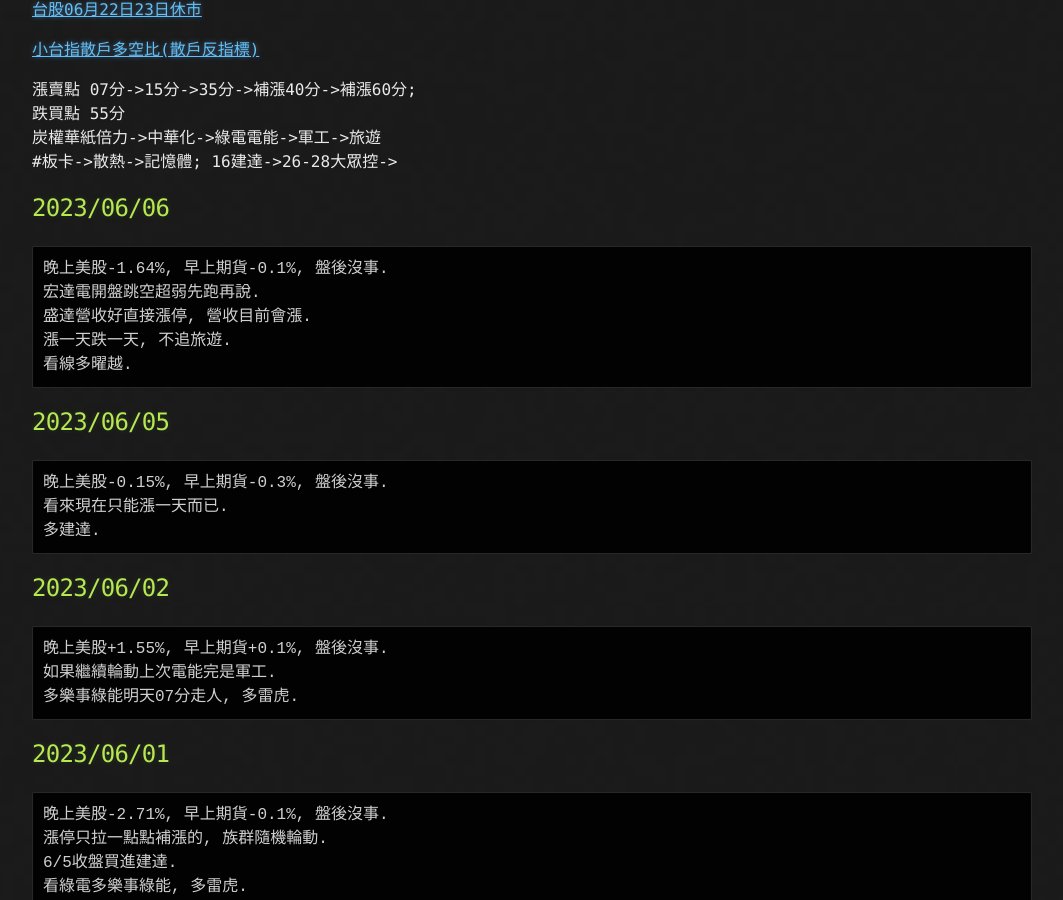
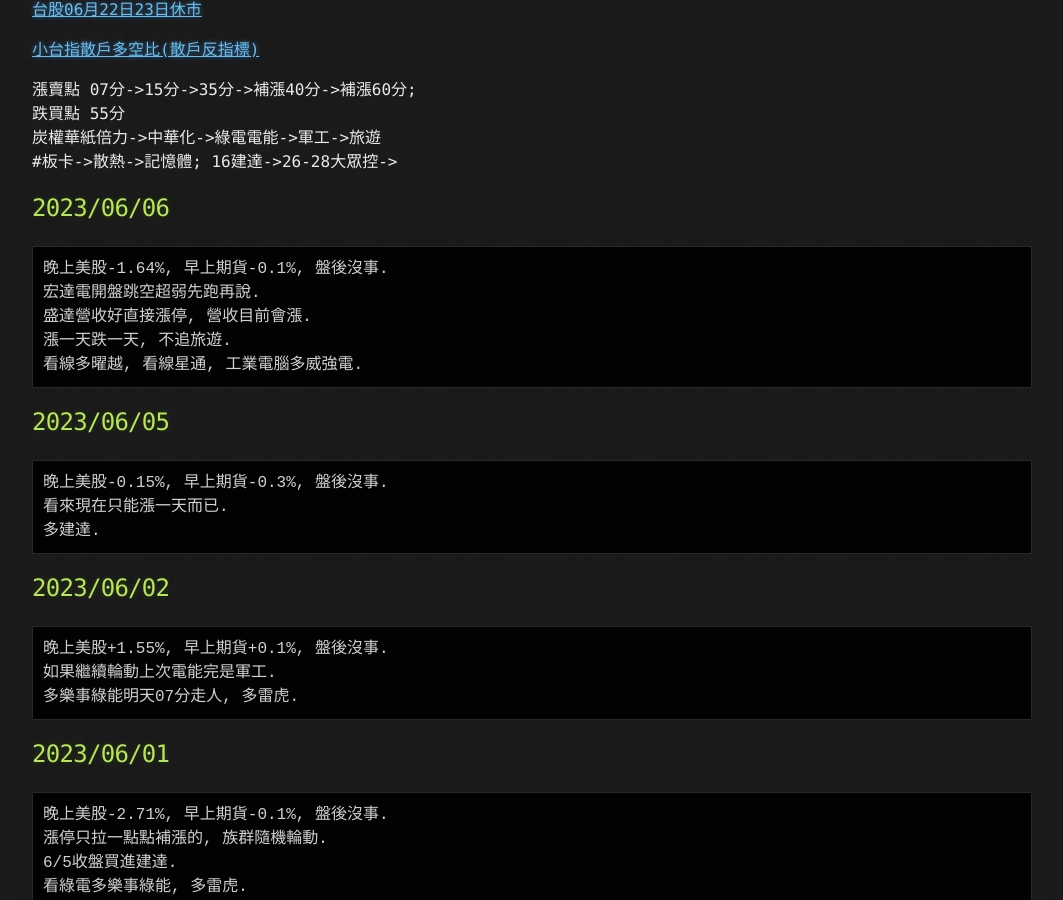
Before and after one commit to lepg5487/Stock_God, a Jekyll site: the page built from index.md, in a window 1280 px wide and 900 px high, scrolled down 460 px. Shown: the whole window, without its empty margins (108-1171 px from the left). Built offline with Jekyll 4.4.1, drawn with Linux system fonts in a browser that asks for light colours; our own code applies the rules of GitHub Pages for plain Markdown files.

Commit message:
Update index.md

````diff
--- a/index.md
+++ b/index.md
@@ -28,7 +28,7 @@
 宏達電開盤跳空超弱先跑再說.
 盛達營收好直接漲停, 營收目前會漲.
 漲一天跌一天, 不追旅遊.
-看線多曜越.
+看線多曜越, 看線星通, 工業電腦多威強電.
 ```
 
 ## 2023/06/05
````
